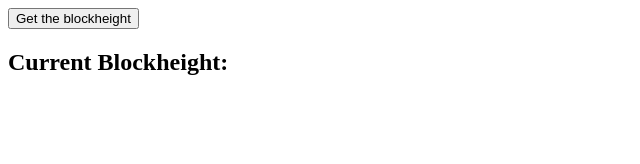
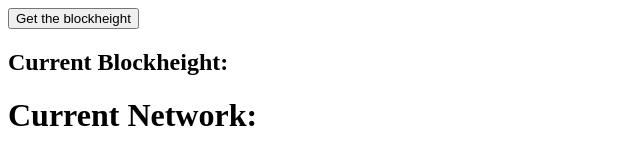
Before and after one commit to patfried/patfried.github.io, a plain HTML site: page index.html in a window 1280 px wide. Shown: the whole page, without its empty margins (0-640 px from the left). Drawn offline with Linux system fonts and the light colour scheme.

Commit message:
Update index.html

```diff
--- a/index.html
+++ b/index.html
@@ -33,6 +33,11 @@
         <h2 id="blockHeight"></h2>
     </div>
 
+    <div>
+        <h1>Current Network:</h1>
+        <h2 id="network"></h2>
+    </div>
+
 
     </body>
 </HTML>
```
